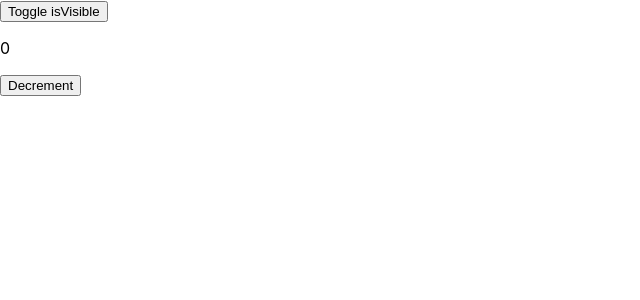
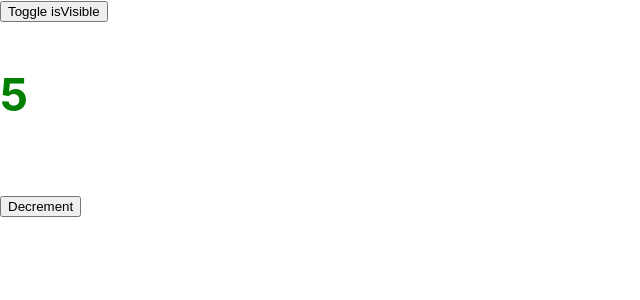
Before and after one commit to fc-fullstack-courses/react-lessons, a React (Create React App) app: page / in a window 1280 px wide. Shown: the top 300 px of the page, without its empty margins (0-640 px from the left). Built offline with nearby package versions, Linux system fonts and the light colour scheme; the HTML template or start-up script is replaced by a standard one.

Commit message:
Add inline styles example

```diff
--- a/src/components/Timer/index.jsx
+++ b/src/components/Timer/index.jsx
@@ -3,12 +3,8 @@ import React, { Component } from 'react';
 class Timer extends Component {
   state = {
     number: 10,
-    isDoubled: true,
+    isDoubled: false,
   };
-
-  constructor(props) {
-    super(props);
-  }
 
   decrementNumber = () => {
     const { number, isDoubled } = this.state;
@@ -51,8 +47,14 @@ class Timer extends Component {
   render() {
     const { number } = this.state;
 
+    const styles = {
+      color: number > 0 ? 'green' : 'red',
+      fontSize: '45px',
+      fontWeight: 'bold',
+    };
+
     return (
-      <div>
+      <div style={styles}>
         <p>{number}</p>
         <button onClick={this.decrementNumber}>Decrement</button>
       </div>
```
